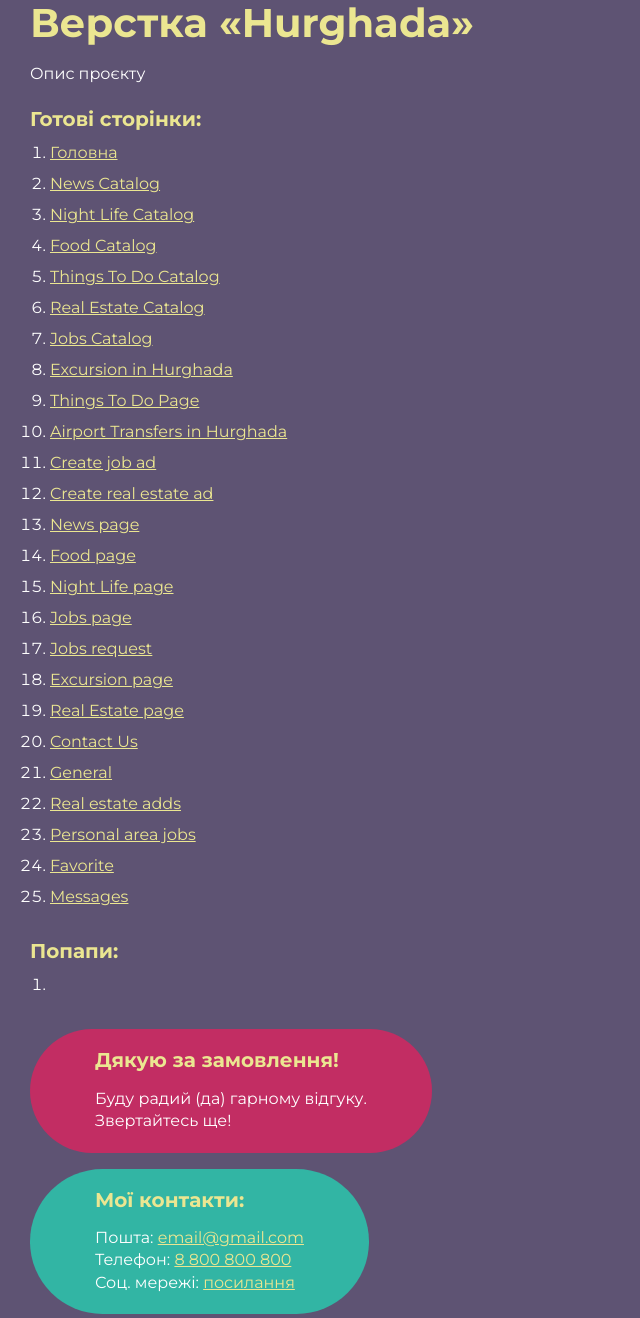
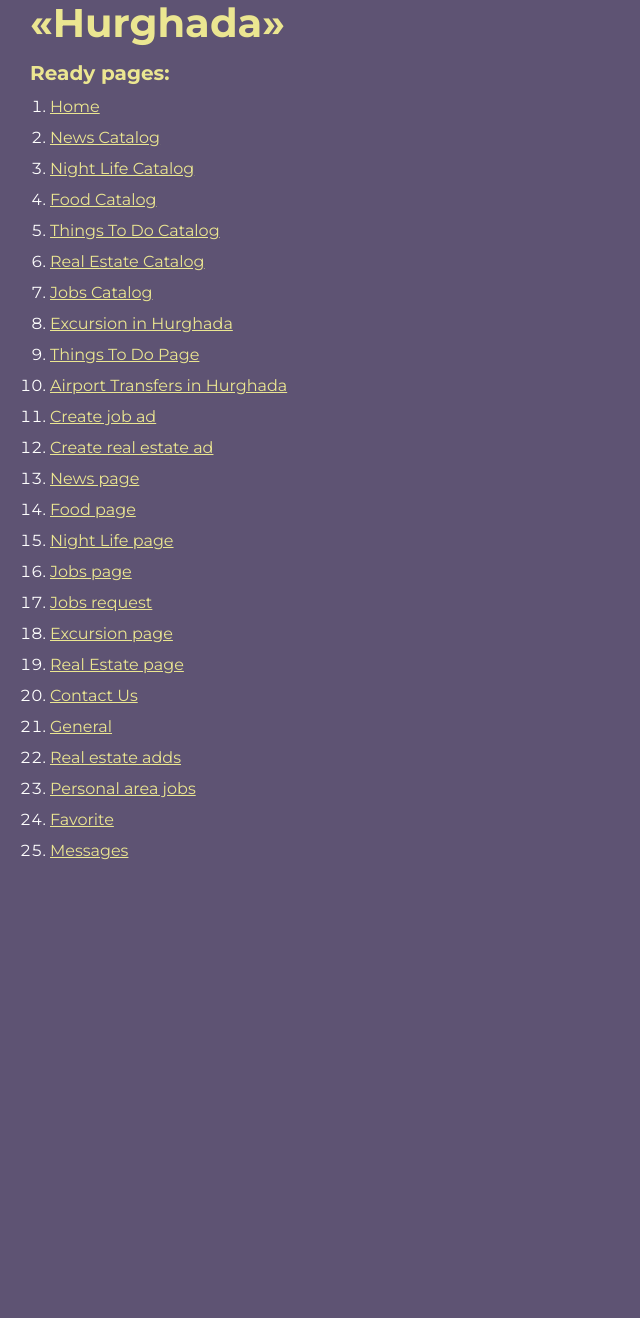
Before and after one commit to VladKochmar/city, a plain HTML site: page index.html in a window 1280 px wide. Shown: the part 27-1345 px from the top of the page, without its empty margins (0-640 px from the left). After the commit the page ends 952 px from the top, so only its background shows below. Drawn offline with Linux system fonts and the light colour scheme.

Commit message:
Update index.html

```diff
--- a/index.html
+++ b/index.html
@@ -4,18 +4,15 @@
 <head>
    <meta charset="UTF-8">
    <meta name="viewport" content="width=device-width, initial-scale=1.0">
-   <title>Верстка «Hurghada»</title>
+   <title>«Hurghada»</title>
 </head>
 
 <body>
    <div class="rootpage">
-      <h1>Верстка «Hurghada»</h1>
-      <div class="rootpage__info">
-         Опис проєкту
-      </div>
-      <h2>Готові сторінки:</h2>
+      <h1>«Hurghada»</h1>
+      <h2>Ready pages:</h2>
       <ol class="rootpage__list">
-         <li><a target="_blank" href="home.html">Головна</a></li>
+         <li><a target="_blank" href="home.html">Home</a></li>
          <li><a target="_blank" href="news-catalog.html">News Catalog</a></li>
          <li><a target="_blank" href="night-life-catalog.html">Night Life Catalog</a></li>
          <li><a target="_blank" href="food-catalog.html">Food Catalog</a></li>
@@ -41,21 +38,6 @@
          <li><a target="_blank" href="favorite.html">Favorite</a></li>
          <li><a target="_blank" href="messages.html">Messages</a></li>
       </ol>
-      <h2>Попапи:</h2>
-      <ol class="rootpage__list">
-         <li><a target="_blank" href="home.html#"></a></li>
-      </ol>
-      <div class="rootpage__tnx">
-         <h2>Дякую за замовлення!</h2>
-         <p>Буду радий (да) гарному відгуку.</p>
-         <p>Звертайтесь ще!</p>
-      </div>
-      <div class="rootpage__contacts">
-         <h2>Мої контакти:</h2>
-         <p>Пошта: <a href="mailto:email@gmail.com">email@gmail.com</a></p>
-         <p>Телефон: <a href="tel:8800800800">8 800 800 800</a></p>
-         <p>Соц. мережі: <a href="">посилання</a></p>
-      </div>
    </div>
 </body>
 <style>
```
